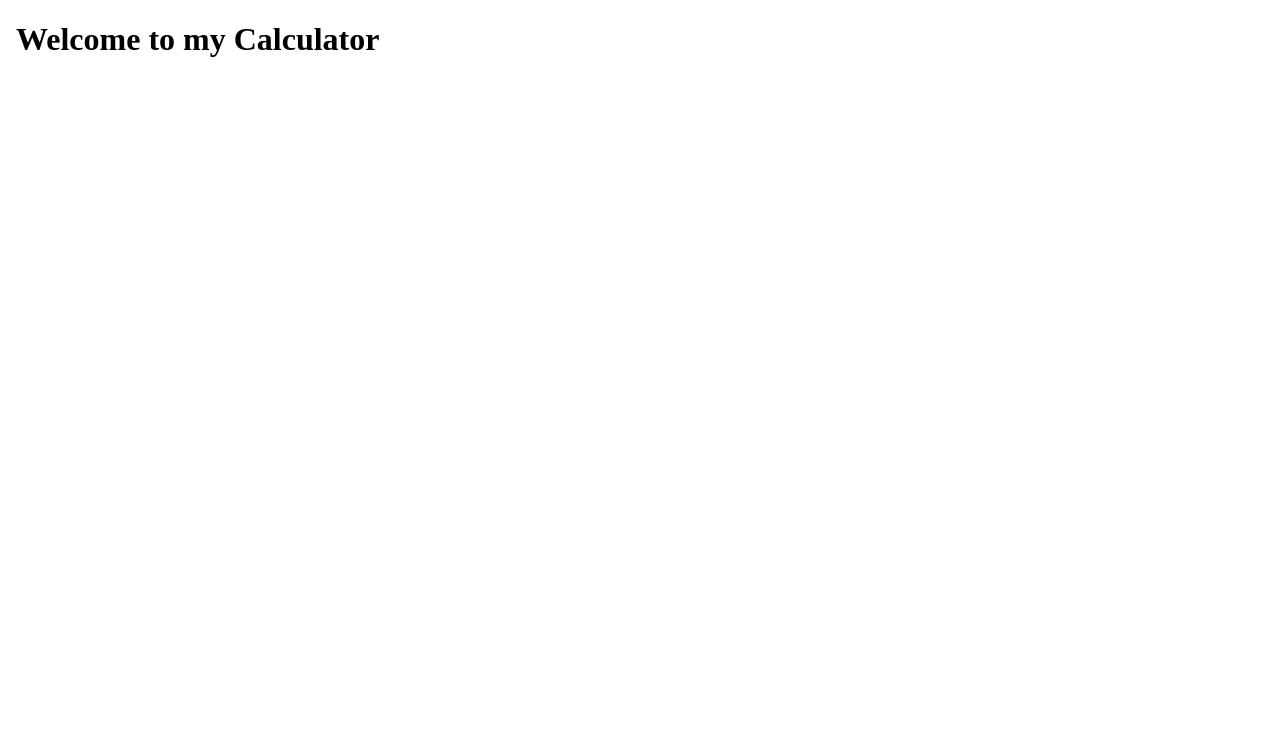
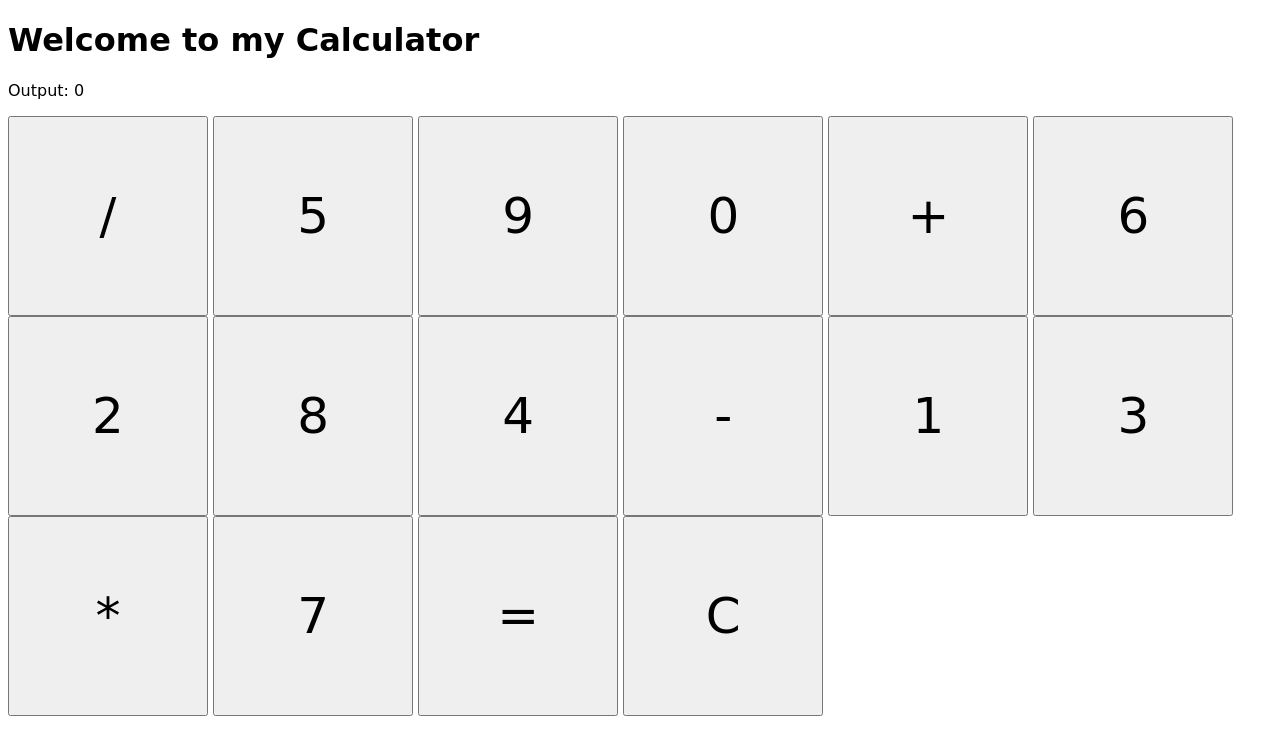
Before and after one commit to MrDewmon69/simple-calculator, a SvelteKit app: page / in a window 1280 px wide. Shown: the top 754 px of the page. Built offline with nearby package versions, Linux system fonts and the light colour scheme.

Commit message:
working calculator

```diff
--- a/package.json
+++ b/package.json
@@ -30,5 +30,8 @@
 		"typescript": "^5.0.0",
 		"vite": "^5.0.3"
 	},
-	"type": "module"
+	"type": "module",
+	"dependencies": {
+		"sass": "^1.77.1"
+	}
 }
--- a/src/routes/+page.svelte
+++ b/src/routes/+page.svelte
@@ -1,5 +1,64 @@
-<script lang="ts"></script>
+<script lang="ts">
+	let input = '';
+	let result: any = 0;
 
-<body>
-	<h1>Welcome to my Calculator</h1>
-</body>
+	function calculate() {
+		try {
+			result = eval(input);
+		} catch (error) {
+			result = 'Error';
+		}
+		input = '';
+	}
+</script>
+
+<svelte:head>
+	<title>{result}</title>
+</svelte:head>
+
+<h1>
+	{#if result > 1}
+		{result}
+	{/if}
+	Welcome to my Calculator
+</h1>
+<p>Output: {input || result}</p>
+<div class="calc-body">
+	<button on:click={() => (input += '/')}>/</button>
+	<button on:click={() => (input += '5')}>5</button>
+	<button on:click={() => (input += '9')}>9</button>
+	<button on:click={() => (input += '0')}>0</button>
+	<button on:click={() => (input += '+')}>+</button>
+	<button on:click={() => (input += '6')}>6</button>
+	<button on:click={() => (input += '2')}>2</button>
+	<button on:click={() => (input += '8')}>8</button>
+	<button on:click={() => (input += '4')}>4</button>
+	<button on:click={() => (input += '-')}>-</button>
+	<button on:click={() => (input += '1')}>1</button>
+	<button on:click={() => (input += '3')}>3</button>
+	<button on:click={() => (input += '*')}>*</button>
+	<button on:click={() => (input += '7')}>7</button>
+	<button
+		on:click={() => {
+			calculate();
+		}}>=</button
+	>
+	<button
+		on:click={() => {
+			input = '';
+			result = 0;
+		}}>C</button
+	>
+</div>
+
+<style>
+	* {
+		font-family: 'Comic Sans MS';
+	}
+
+	button {
+		width: 200px;
+		height: 200px;
+		font-size: 50px;
+	}
+</style>
```
Also changed, not shown: src/lib/assets/fonts/COMICSANS.TTF (added), 1 other file (tests, documents, lock files or other folders).
